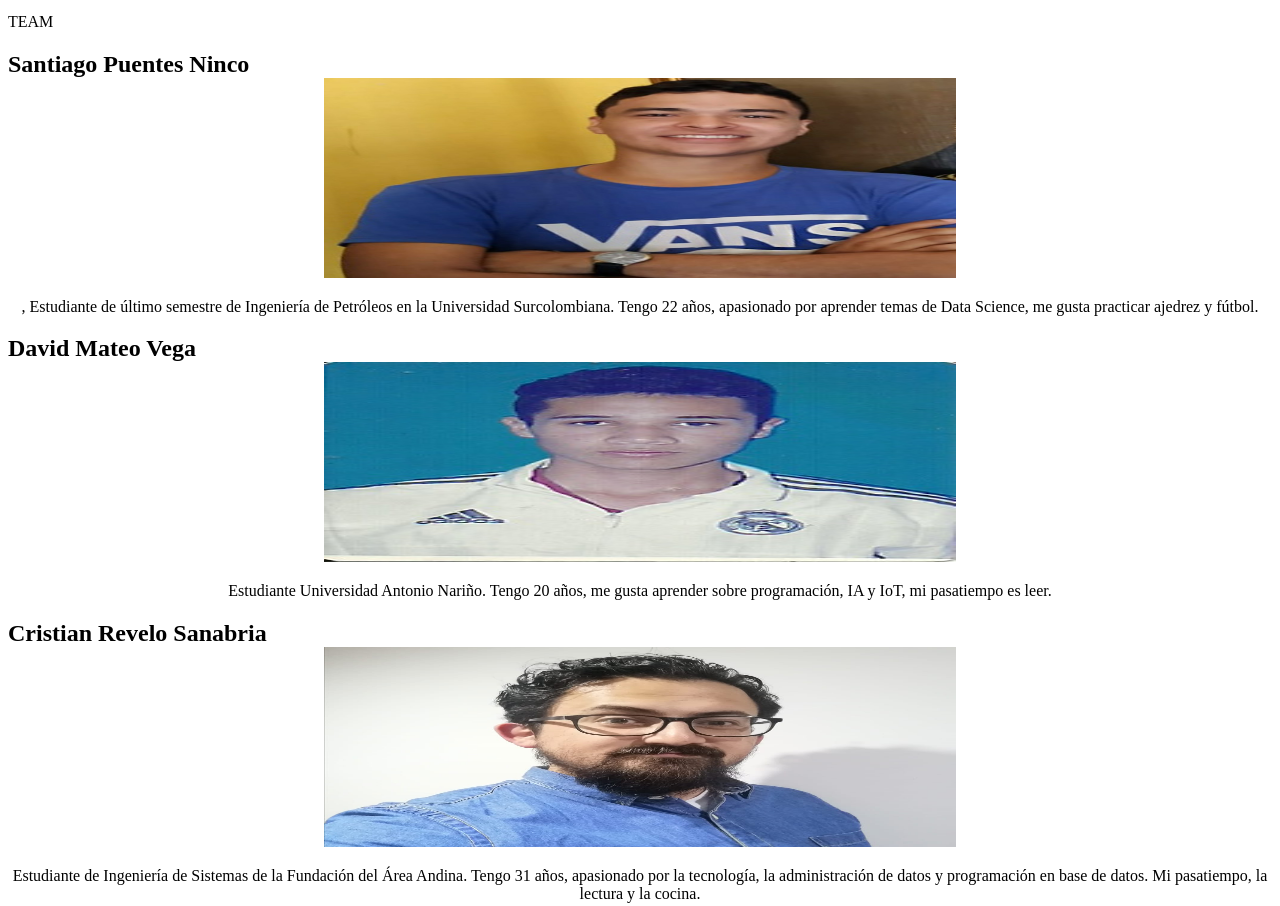
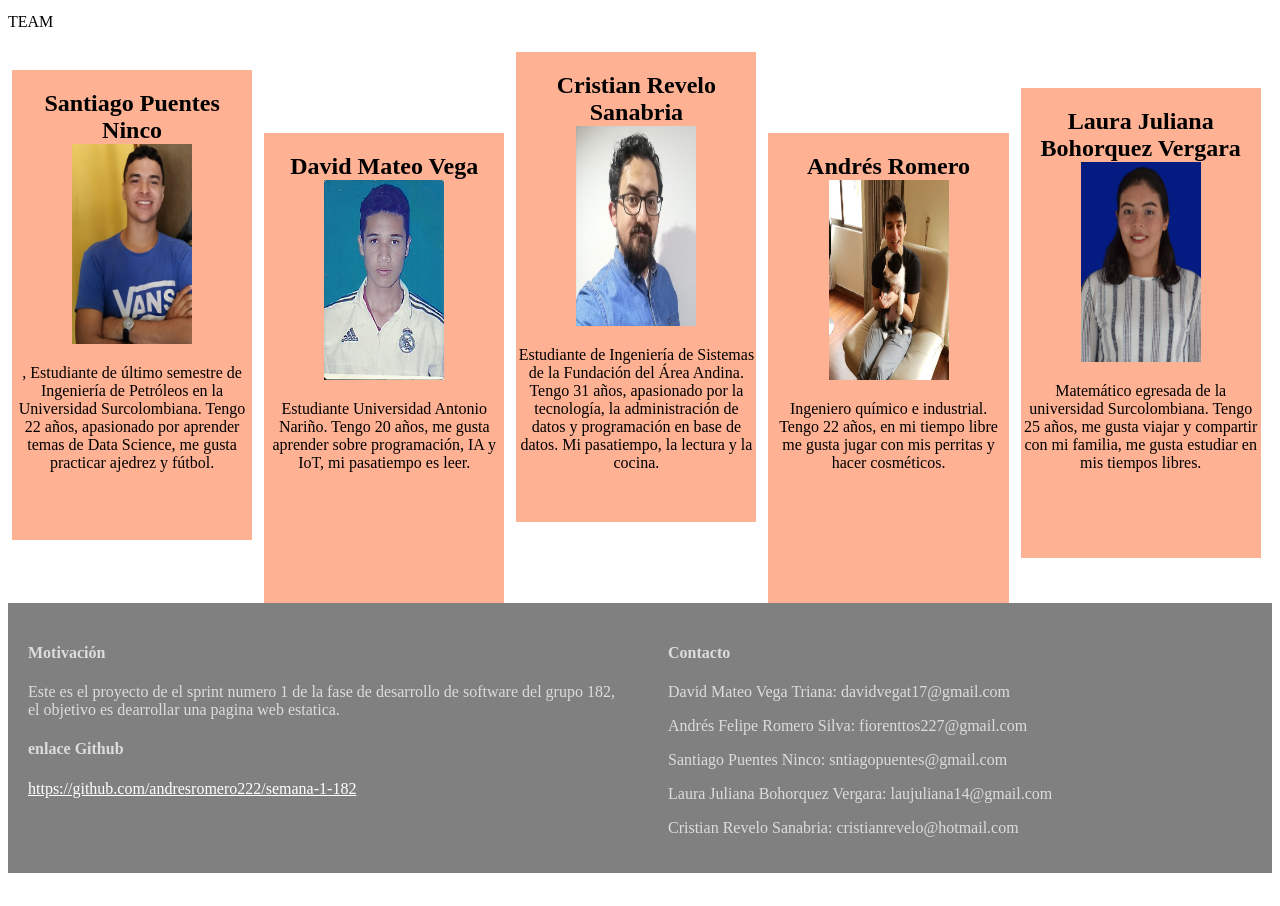
Before and after one commit to andresromero222/semana-1-182, a website: page src/index.html in a window 1280 px wide. Shown: the part 2033-2939 px from the top of the page. After the commit the page ends 2914 px from the top, so only its background shows below. Drawn offline with Linux system fonts and the light colour scheme.

Commit message:
perfiles equipo

```diff
--- a/src/style.css
+++ b/src/style.css
@@ -139,3 +139,11 @@
     margin: 10px;
     text-align: justify;
 }
+.col-5{
+    width: 19%;
+    height: 470px;
+    display: inline-block;
+    margin: 5px 4px 0;
+    text-align: center;
+    background-color: rgb(255, 177, 148);
+}
```
